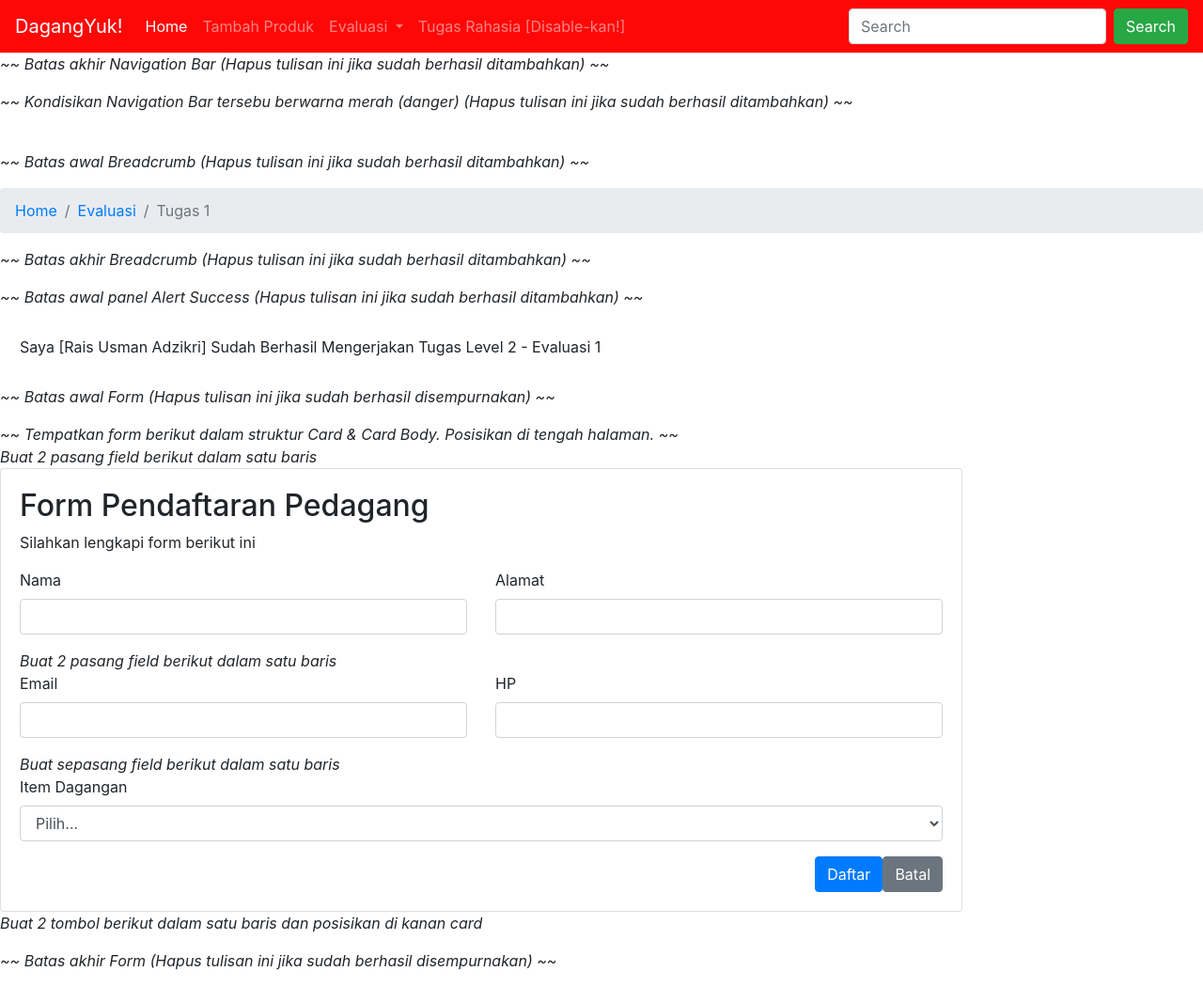
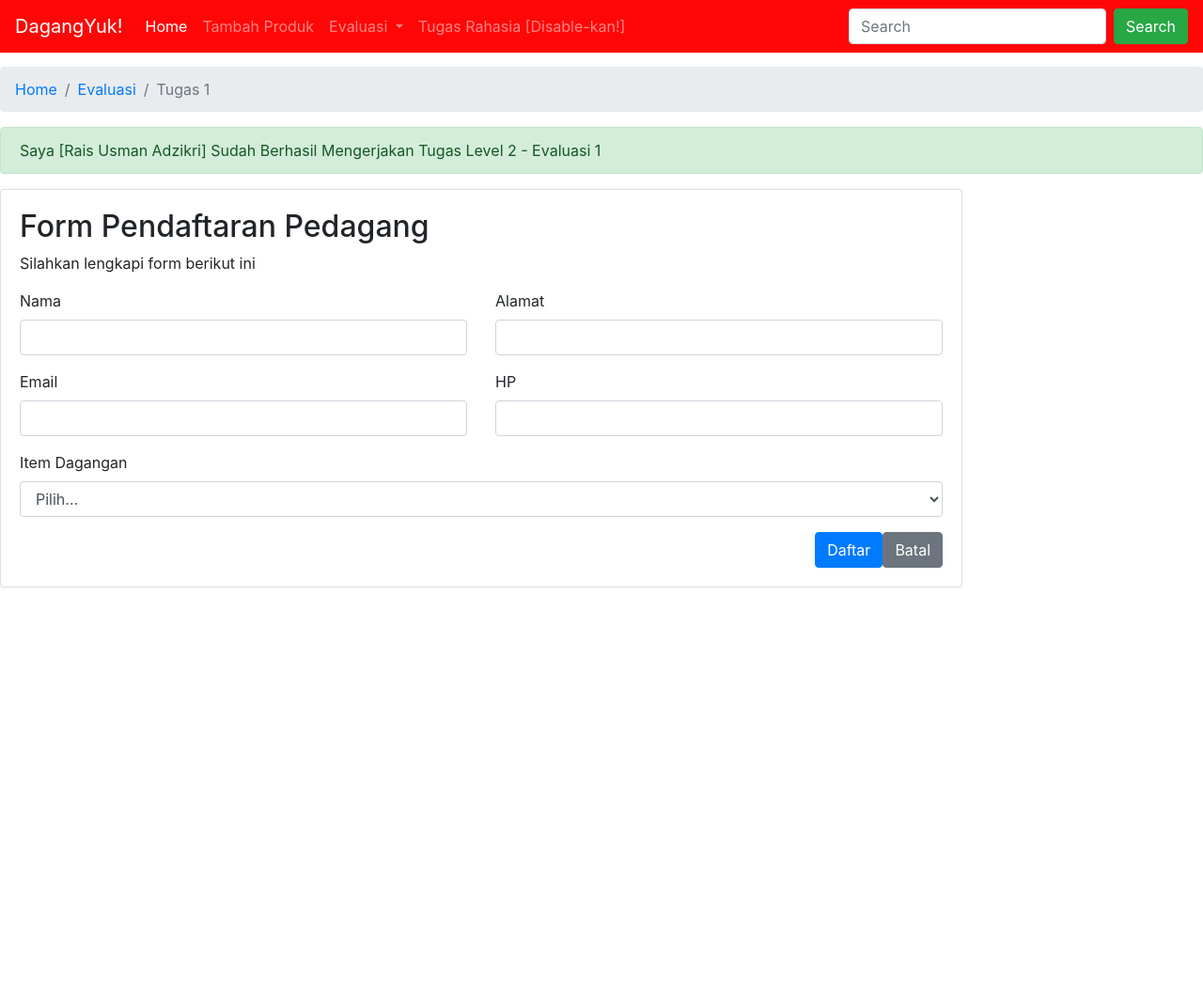
Before and after one commit to raisindikri/TugasLatihan-1, a plain HTML site: page soal-1/index.html in a window 1280 px wide. Shown: the whole page at 94% size. After the commit the page ends 800 px from the top, so only its background shows below. Drawn offline with nearby package versions, Linux system fonts and the light colour scheme.

Commit message:
merubah tugas lagi tentang catatan

```diff
--- a/soal-1/index.html
+++ b/soal-1/index.html
@@ -45,11 +45,11 @@
     </div>
   </nav>
 
-  <p><i>~~ Batas akhir Navigation Bar (Hapus tulisan ini jika sudah berhasil ditambahkan) ~~</i></p>
+  <!-- <p><i>~~ Batas akhir Navigation Bar (Hapus tulisan ini jika sudah berhasil ditambahkan) ~~</i></p>
   <p><i>~~ Kondisikan Navigation Bar tersebu berwarna merah (danger) (Hapus tulisan ini jika sudah berhasil ditambahkan)
       ~~</i></p>
   <br>
-  <p><i>~~ Batas awal Breadcrumb (Hapus tulisan ini jika sudah berhasil ditambahkan) ~~</i></p>
+  <p><i>~~ Batas awal Breadcrumb (Hapus tulisan ini jika sudah berhasil ditambahkan) ~~</i></p> -->
   <nav aria-label="breadcrumb" style="margin-top: 15px">
     <ol class="breadcrumb">
       <li class="breadcrumb-item"><a href="#">Home</a></li>
@@ -57,24 +57,20 @@
       <li class="breadcrumb-item active" aria-current="page">Tugas 1</li>
     </ol>
   </nav>
-  <p><i>~~ Batas akhir Breadcrumb (Hapus tulisan ini jika sudah berhasil ditambahkan) ~~</i></p>
+  <!-- <p><i>~~ Batas akhir Breadcrumb (Hapus tulisan ini jika sudah berhasil ditambahkan) ~~</i></p>
 
-  <p><i>~~ Batas awal panel Alert Success (Hapus tulisan ini jika sudah berhasil ditambahkan) ~~</i></p>
+  <p><i>~~ Batas awal panel Alert Success (Hapus tulisan ini jika sudah berhasil ditambahkan) ~~</i></p> -->
   <!-- start panel alert -->
-  <div class="alert" role="alert success">
+  <div class="alert alert-success" role="alert">
     Saya [Rais Usman Adzikri] Sudah Berhasil Mengerjakan Tugas Level 2 - Evaluasi 1
   </div>
   <!-- end panel alert -->
-
-
-
-
-  <p><i>~~ Batas awal Form (Hapus tulisan ini jika sudah berhasil disempurnakan) ~~</i></p>
-  <i>~~ Tempatkan form berikut dalam struktur Card & Card Body. Posisikan di tengah halaman. ~~</i>
+  <!-- <p><i>~~ Batas awal Form (Hapus tulisan ini jika sudah berhasil disempurnakan) ~~</i></p>
+  <i>~~ Tempatkan form berikut dalam struktur Card & Card Body. Posisikan di tengah halaman. ~~</i> -->
   <form>
     <div>
       <div>
-        <i>Buat 2 pasang field berikut dalam satu baris</i>
+        <!-- <i>Buat 2 pasang field berikut dalam satu baris</i> -->
         <div class="card" style="width: 80%;">
           <div class="card-body">
             <div>
@@ -93,7 +89,7 @@
               </div>
             </div>
 
-            <i>Buat 2 pasang field berikut dalam satu baris</i>
+            <!-- <i>Buat 2 pasang field berikut dalam satu baris</i> -->
             <div class="row">
               <div class="form-group col-md-6">
                 <label>Email</label>
@@ -106,7 +102,7 @@
               </div>
             </div>
 
-            <i>Buat sepasang field berikut dalam satu baris</i>
+            <!-- <i>Buat sepasang field berikut dalam satu baris</i> -->
             <div class="form-row">
               <div class="form-group col-md-12">
                 <label>Item Dagangan</label>
@@ -126,12 +122,12 @@
           </div>
 
         </div>
-        <p><i>Buat 2 tombol berikut dalam satu baris dan posisikan di kanan card</i></p>
+        <!-- <p><i>Buat 2 tombol berikut dalam satu baris dan posisikan di kanan card</i></p> -->
 
       </div>
     </div>
   </form>
-  <p><i>~~ Batas akhir Form (Hapus tulisan ini jika sudah berhasil disempurnakan) ~~</i>
+  <!-- <p><i>~~ Batas akhir Form (Hapus tulisan ini jika sudah berhasil disempurnakan) ~~</i> -->
 
 </body>
 <script src="https://code.jquery.com/jquery-3.5.1.slim.min.js"
```
